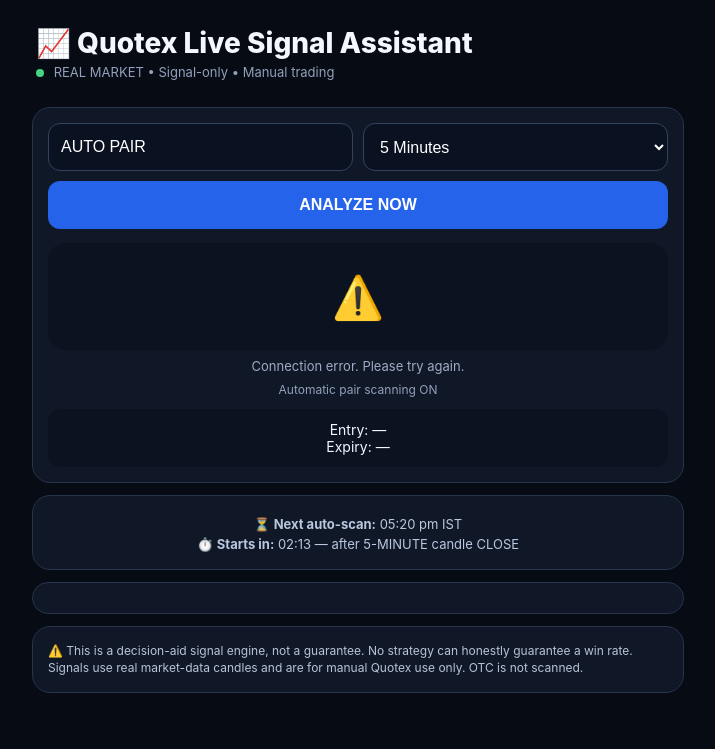
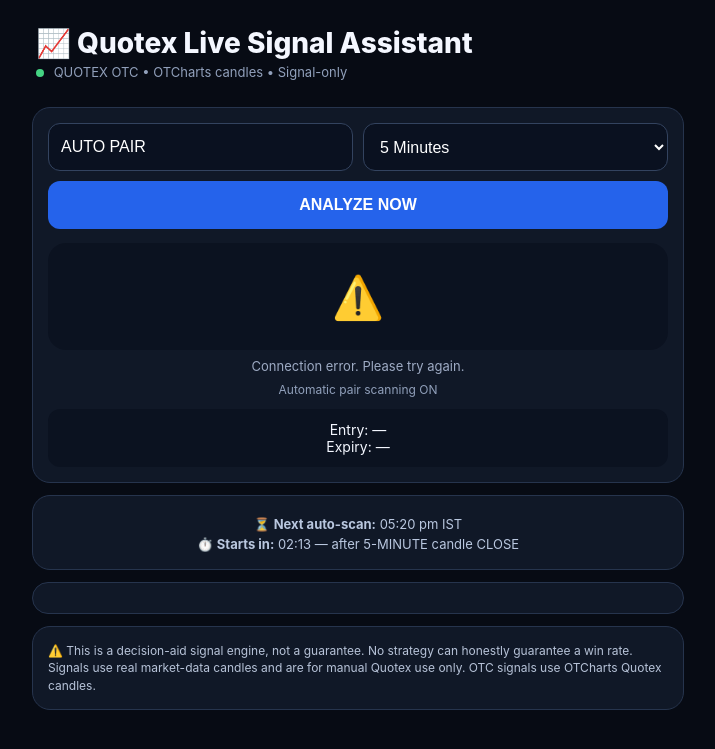
Before and after one commit to asraanam904-bot/Quotex-signal-bot, a Python web app: template templates/index.html in a window 1280 px wide. Shown: the top 749 px of the page, without its empty margins (282-997 px from the left). Run offline with Jinja, Linux system fonts and the light colour scheme; the template is opened without the code that fills it, so the values that code supplies are empty.

Commit message:
Label dashboard as OTCharts Quotex OTC signals

```diff
--- a/templates/index.html
+++ b/templates/index.html
@@ -153,7 +153,7 @@ margin-top:8px
 
 <div class="sub">
 <span class="pulse"></span>
-REAL MARKET • Signal-only • Manual trading
+QUOTEX OTC • OTCharts candles • Signal-only
 </div>
 
 </div>
@@ -237,7 +237,7 @@ Expiry: —
 ⚠️ This is a decision-aid signal engine, not a guarantee.
 No strategy can honestly guarantee a win rate.
 Signals use real market-data candles and are for manual
-Quotex use only. OTC is not scanned.
+Quotex use only. OTC signals use OTCharts Quotex candles.
 
 </div>
 
```
